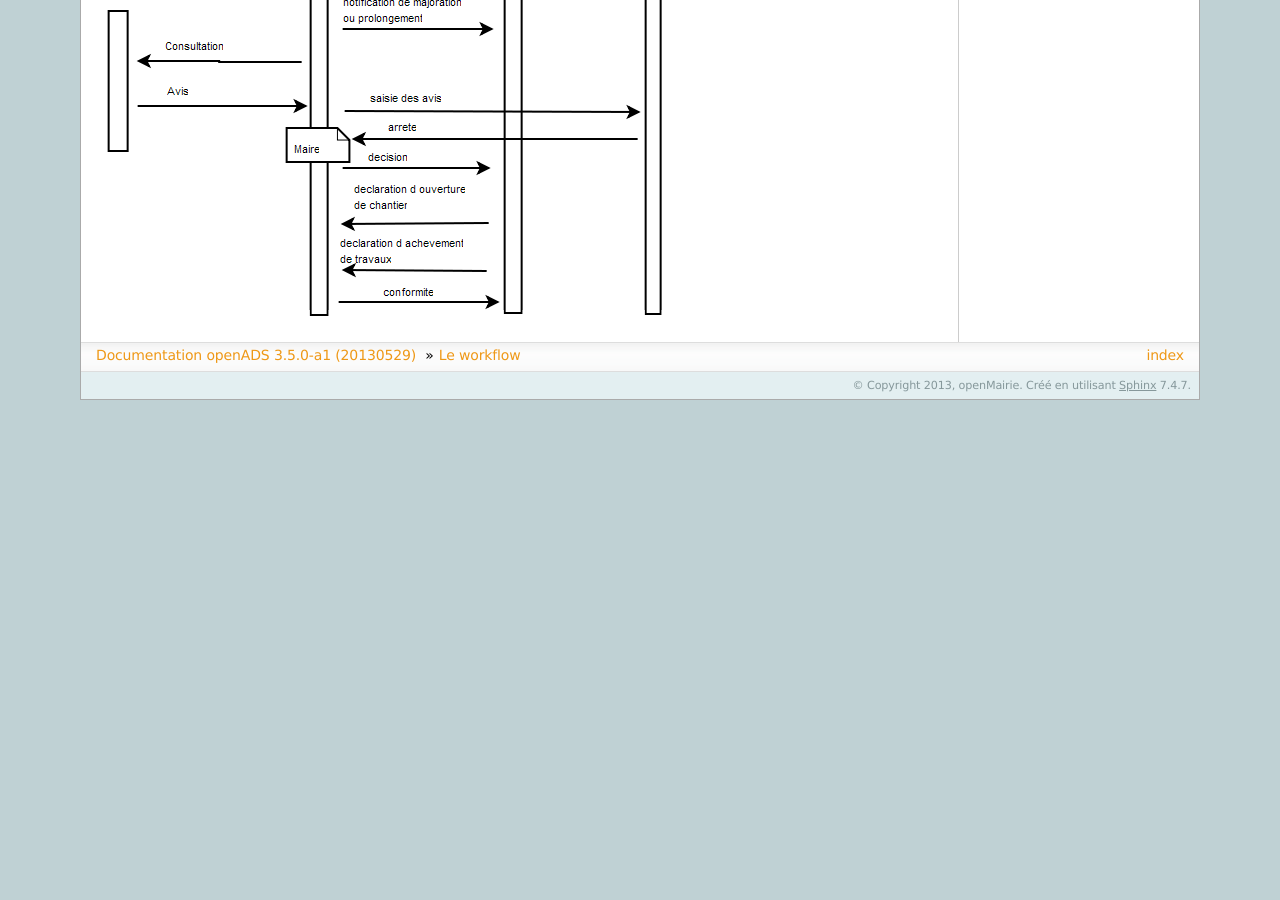
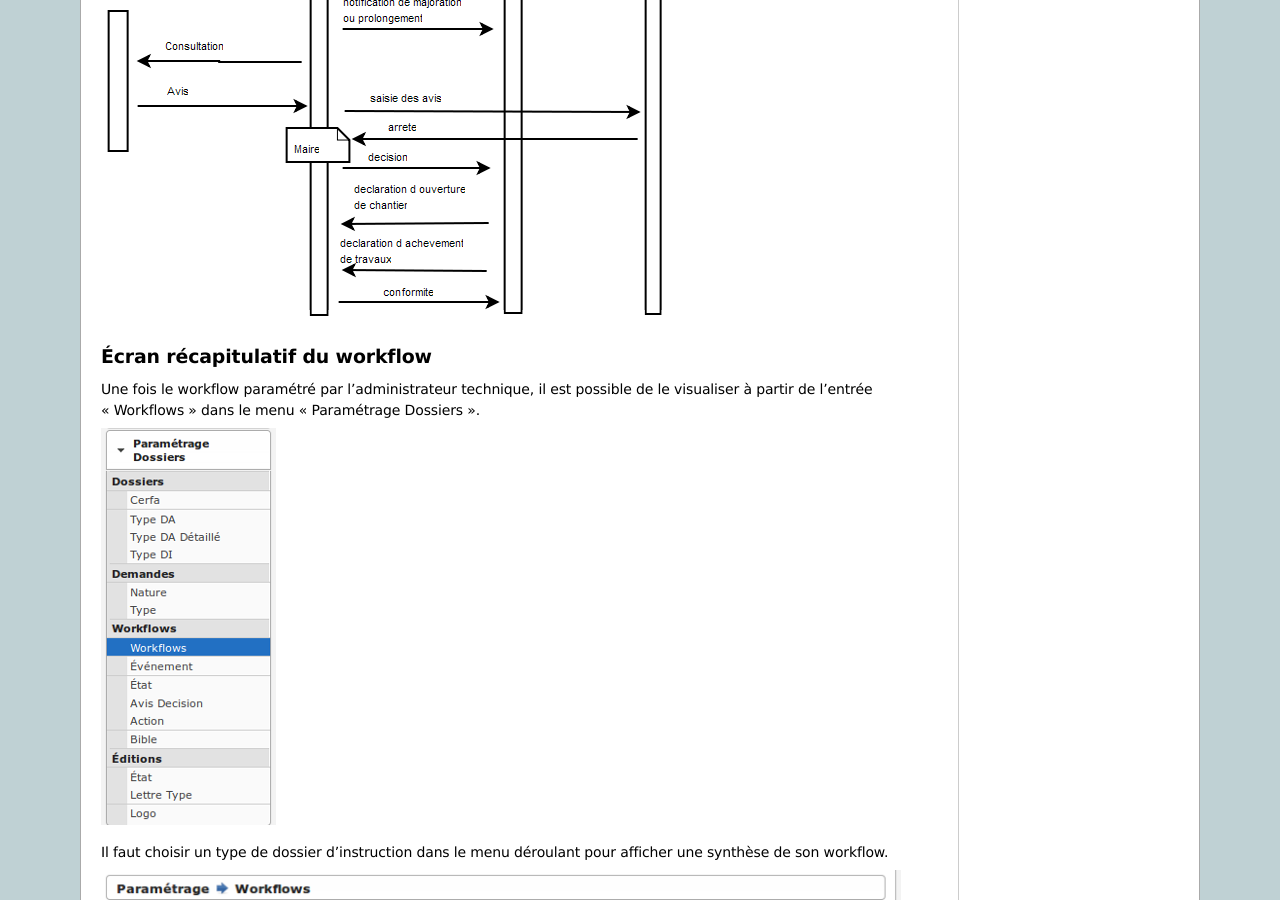
Before and after one commit to mpavaux/openads-documentation, a Sphinx documentation site: the page built from source/manuel_utilisateur/workflow.rst, in a window 1280 px wide and 900 px high, scrolled down 2887 px. Built offline with Sphinx 7.4.7, drawn with Linux system fonts in a browser that asks for light colours; before the commit the page ends 3287 px from its top, so only the background shows below that; some of the changed text lies outside the part shown.

Commit message:
Ajout de la visualisation du workflow selon un type de dossier d'instruction

```diff
--- a/source/manuel_utilisateur/workflow.rst
+++ b/source/manuel_utilisateur/workflow.rst
@@ -143,3 +143,16 @@
 Il est représenté ci dessous le diagramme de séquence du dossier :
 
 .. image:: ../_static/uml_sequence.png
+
+Écran récapitulatif du workflow
+===============================
+
+Une fois le workflow paramétré par l'administrateur technique, il est possible de le
+visualiser à partir de l'entrée "Workflows" dans le menu "Paramétrage Dossiers".
+
+.. image:: workflow_menu.png
+
+Il faut choisir un type de dossier d'instruction dans le menu déroulant pour afficher une
+synthèse de son workflow.
+
+.. image:: workflow_affichage.png
```
Also changed, not shown: source/manuel_utilisateur/workflow_affichage.png (added), source/manuel_utilisateur/workflow_menu.png (added).
